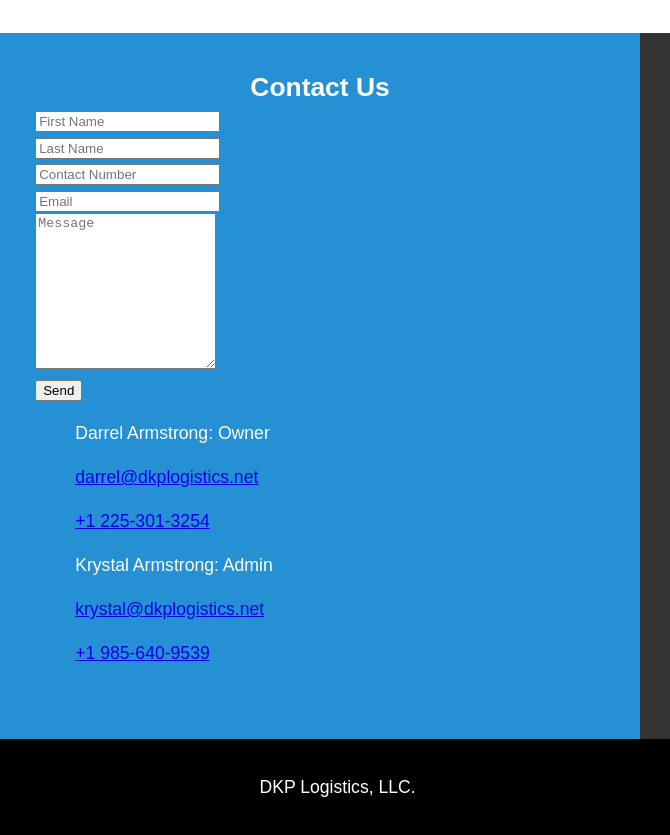
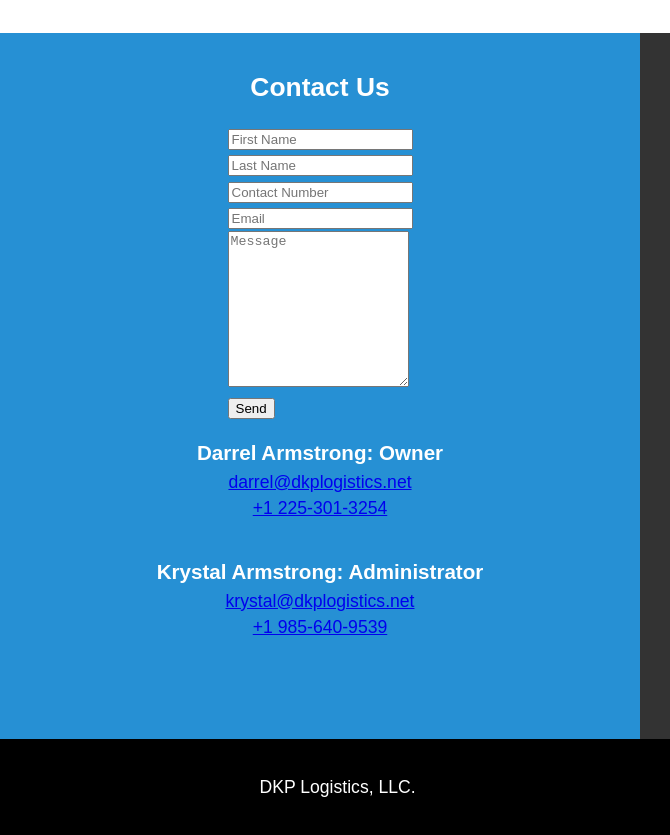
Before and after one commit to duanegiroir/dkplogistics, a plain HTML site: page index.html in a window 1280 px wide. Shown: the part 1316-2151 px from the top of the page, 0-670 px from the left. Drawn offline with Linux system fonts and the light colour scheme.

Commit message:
Add files via upload

```diff
--- a/index.html
+++ b/index.html
@@ -4,7 +4,7 @@
   <meta charset="UTF-8">
   <meta http-equiv="X-UA-Compatible" content="IE=edge">
   <meta name="viewport" content="width=device-width, initial-scale=1.0">
-  <link rel="stylesheet" href="style.css">
+  <link rel="stylesheet" href="style.css" type="text/css">
   <title>DKP Logistics, LLC</title>
 </head>
 <body>
@@ -88,8 +88,9 @@
 <!--Section D-->
 <section id="section-d" class="grid">
   <div class="box">
-    <h2 class="content-title">Contact Us</h2>
-    <form action="https://formsubmit.co/cd15f50e13e4d69bee78cae7b8936e06" method="POST">
+    <h1 class="content-title">Contact Us</h1>
+    <div class= "contact">
+    <form  action="https://formsubmit.co/cd15f50e13e4d69bee78cae7b8936e06" method="POST">
       <input type="hidden" name="_captcha" value="false">
         <input type="hidden" name="_subject" value="New Inquiry">
         <input type="hidden" name="_template" value="table">
@@ -121,15 +122,19 @@
       <button type="submit">Send</button>
     </div>
     </div>
+  </div>
 
     </form>
-    <p> <ul>Darrel Armstrong:  Owner</ul>
+    <div class="owner-info">
+    <p> <ul><h3>Darrel Armstrong:  Owner</h3></ul>
       <ul><a href="mailto:darrel@dkplogistics.net"> darrel@dkplogistics.net</a></ul>
        <ul> <a href="tel:+12253013254">+1 225-301-3254</a></ul></p>
-    <p><ul>Krystal Armstrong:  Admin</ul>
+       <div class="admin">
+    <p><ul><h3>Krystal Armstrong:  Administrator</h3></ul>
       <ul> <a href="mailto:krystal@dkplogistics.net"> krystal@dkplogistics.net</a></ul>
       <ul> <a href="tel:+19856409539">+1 985-640-9539</a></ul></p>
-
+    </div>
+  </div>
   </div>
   <div class="box">
     <h2 class="content-title">About the Company</h2>
--- a/style.css
+++ b/style.css
@@ -1,3 +1,4 @@
+
 /*Core Styles*/
 
 body {
@@ -8,6 +9,12 @@
   font-size: 1.1em;
   line-height: 1.5;
   text-align: justify;
+
+  min-height: 100vh;
+
+  display: flex;
+  flex-direction: column;
+
 }
 
 img {
@@ -84,7 +91,7 @@
   background-repeat: no-repeat;
   background-size: cover;
   width: 100%;
-  height: 450px;
+  height: 100%;
   z-index: -1;
   opacity: 0.8;
 }
@@ -111,6 +118,21 @@
 #thankyou .btn:hover {
   background: rgb(245, 229, 9);
   color: #333;
+}
+
+#thankyou-footer {
+  padding: 2em;
+  background: #000;
+  color: #fff;
+  text-align: center;
+  margin-top: auto;
+
+
+}
+
+#thankyou-footer a {
+  color: #2690d4;
+  text-decoration: none;
 }
 
 /*Section A*/
@@ -158,17 +180,48 @@
 #section-d .box {
   padding: 2em;
   color: #fff;
+  grid-column: span 2;
+
 
 }
 #secttion-d .box a{
-  display: inline-block;
+  grid-column: span 2;
   filter: invert(1);
-  margin-right: 30px;
+  margin: auto;
   transform: scale(0.5);
   transition: 0.5s;
-  align-items: center;
+
 
 }
+
+#section-d .contact form{
+  display: grid;
+  margin-left: auto;
+  margin-right: auto;
+  padding: 1em;
+  align-items: center;
+  justify-content: center;
+
+}
+#section-d .owner-info .admin{
+  margin-block: 2em;
+}
+
+#section-d .owner-info ul{
+  text-align: center;
+  margin:0;
+  padding: 0;
+}
+
+#section-d .admin ul{
+  text-align: center;
+  margin:0;
+  padding: 0;
+}
+
+
+
+
 
 #section-d .box:first-child {
   background: #2690d4;
```
Also changed, not shown: thankyou.html (+1 -1 lines).
